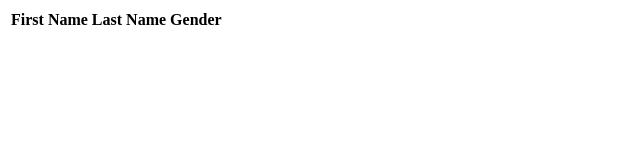
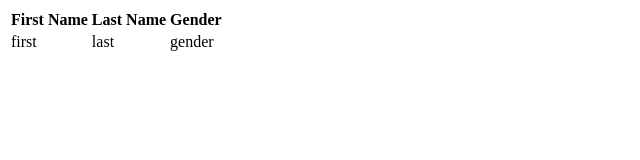
Before and after one commit to kmh8827/EmployeeDirectory, a React (Create React App) app in the folder employee-directory/: page / in a window 1280 px wide. Shown: the top 160 px of the page, without its empty margins (0-640 px from the left). Built offline with nearby package versions, Linux system fonts and the light colour scheme; no server answers.

Commit message:
Updated API call to include 10 people

```diff
--- a/employee-directory/src/components/Container.js
+++ b/employee-directory/src/components/Container.js
@@ -3,13 +3,9 @@ import Table from './Table';
 
 class Container extends React.Component {
 
-    state = {
-        people: {}
-    };
-
     render() {
         return (
-            <div>
+            <div className='container'>
                 <Table />
             </div>
         );
--- a/employee-directory/src/components/Table.js
+++ b/employee-directory/src/components/Table.js
@@ -6,9 +6,13 @@ class Table extends React.Component {
 
     render() {
         return (
-            <table>
-                <TableHead />
-                <TableRow />
+            <table className='table'>
+                <thead>
+                    <TableHead />
+                </thead>
+                <tbody>
+                    <TableRow />
+                </tbody>
             </table>
         )
     }
--- a/employee-directory/src/components/TableHead.js
+++ b/employee-directory/src/components/TableHead.js
@@ -5,9 +5,9 @@ class Table extends React.Component {
     render() {
         return (
             <tr>
-                <th>First Name</th>
-                <th>Last Name</th>
-                <th>Gender</th>
+                <th className='tableHeading'>First Name</th>
+                <th className='tableHeading'>Last Name</th>
+                <th className='tableHeading'>Gender</th>
             </tr>
         )
     }
--- a/employee-directory/src/components/TableRow.js
+++ b/employee-directory/src/components/TableRow.js
@@ -7,7 +7,7 @@ class Table extends React.Component {
     }
 
     componentDidMount() {
-        fetch('https://randomuser.me/api/')
+        fetch('https://randomuser.me/api/?results=10')
         .then(response => response.json())
         .then(people => {
             console.log(people);
@@ -17,8 +17,10 @@ class Table extends React.Component {
 
     render() {
         return (
-            <tr>
-
+            <tr className='tableRow'>
+                <td>first</td>
+                <td>last</td>
+                <td>gender</td>
             </tr>
         )
     }
```
